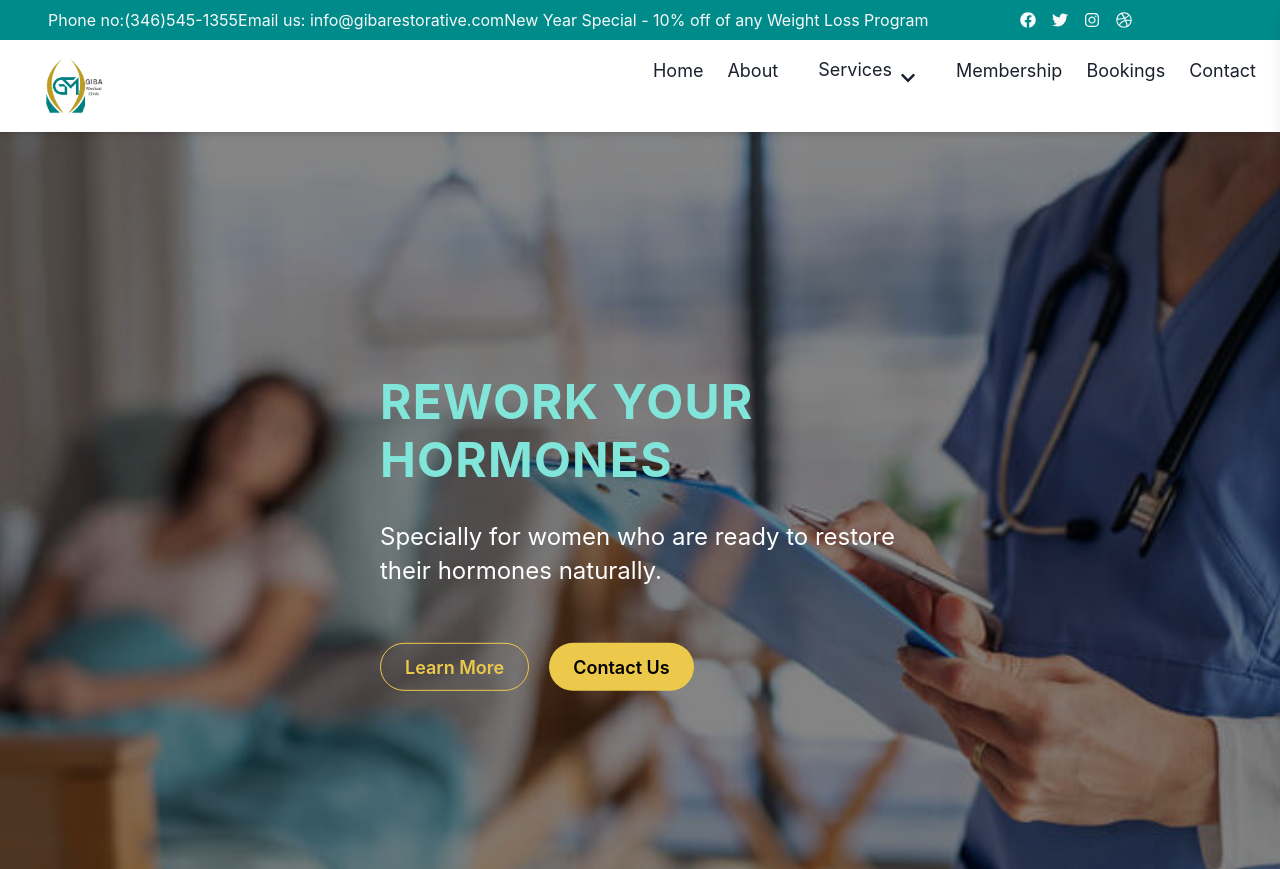
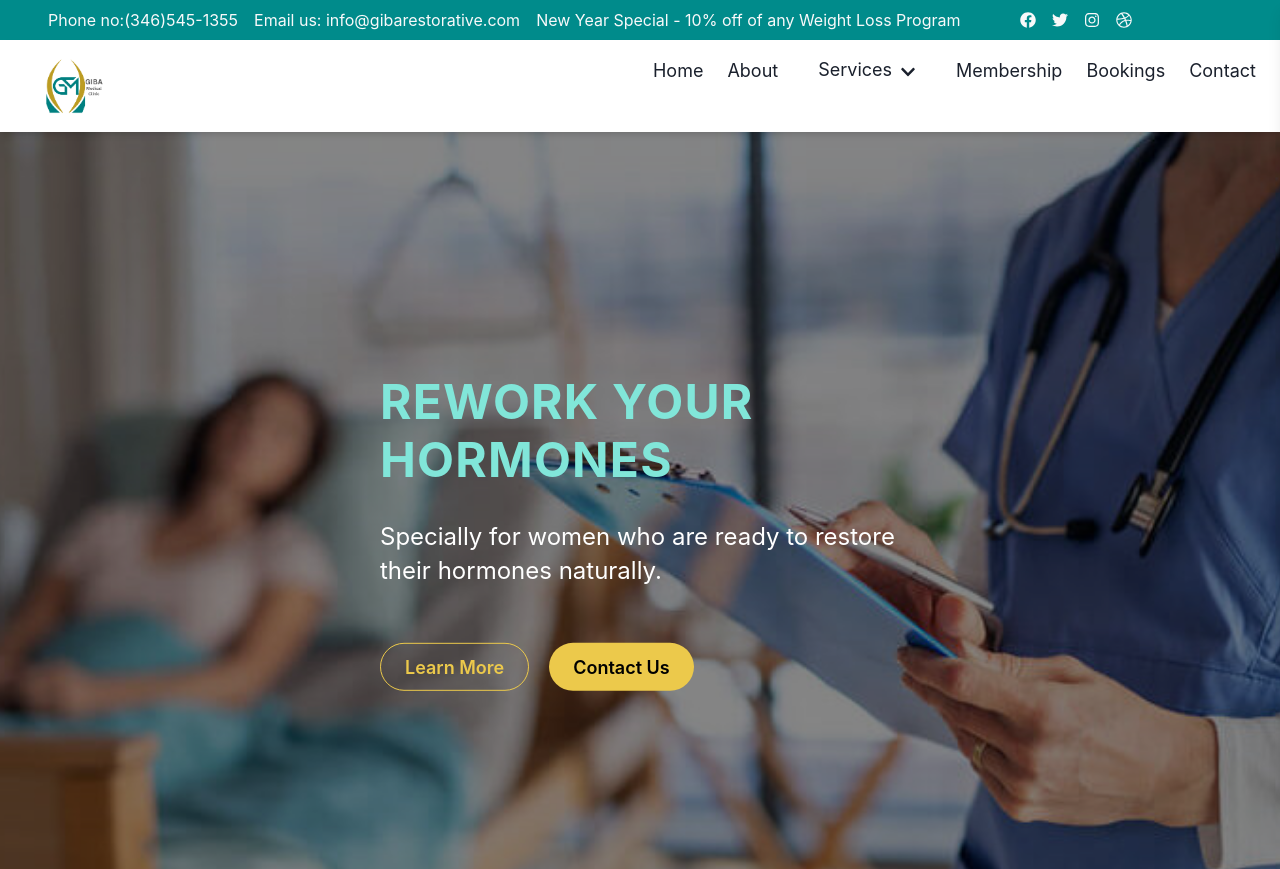
Before and after one commit to oduyemi/gibarestorative, a Next.js app: page / in a window 1280 px wide. Shown: the top 869 px of the page. Built offline with nearby package versions, Linux system fonts and the light colour scheme.

Commit message:
Headers adjusted

```diff
--- a/src/app/globals.css
+++ b/src/app/globals.css
@@ -327,7 +327,9 @@ hr {
   border-top: 1px solid rgba(0, 0, 0, 0.1);
 }
 
-
+.up {
+  margin-top: -70% !important;
+}
 
 .headerlogo {
   margin-top: -2% !important;
--- a/src/navigation/Header.tsx
+++ b/src/navigation/Header.tsx
@@ -72,7 +72,7 @@ export const Header: React.FC = () => {
               variant="ghost"
               display="flex"
               alignItems="center"
-              rightIcon={<FaChevronDown />}
+              rightIcon={<FaChevronDown className="up" />}
               _hover={{ color: "#008B8B" }}
             >
               <Text fontSize="lg" fontWeight="normal">Services</Text>
--- a/src/navigation/TopHeader.tsx
+++ b/src/navigation/TopHeader.tsx
@@ -11,9 +11,9 @@ export const TopHeader: React.FC = () => {
                 <Text className="mb-0">
                 <span className="font-weight-bold ms-5">Phone no:</span>
                 <ChakraLink as={Link} href="" className="text-light ml-1">(346)545-1355</ChakraLink>
-                <span className="ml-4 font-weight-bold">Email us:</span>
+                <span className="font-weight-bold ms-3">Email us:</span>
                     &nbsp;info@gibarestorative.com
-                <span className="ml-5 font-weight-light">New Year Special - 10% off of any Weight Loss Program</span>
+                <span className="ms-3 font-weight-light">New Year Special - 10% off of any Weight Loss Program</span>
                 </Text>
                 <Box className="d-flex mt-2 mt-md-0">
                     <ChakraLink as={Link} href="" className="text-light mx-2">
```
